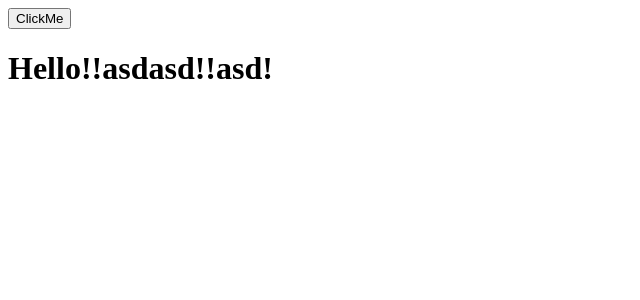
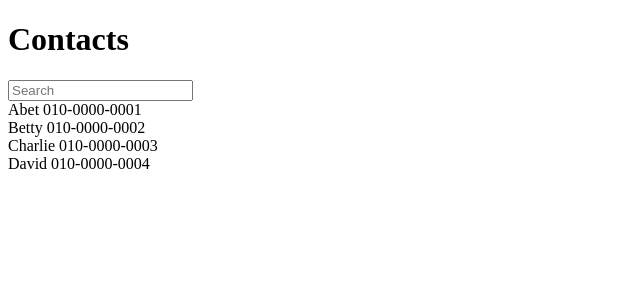
Before and after one commit to kokihoon/React_Contact, a React app: page / in a window 1280 px wide. Shown: the top 300 px of the page, without its empty margins (0-640 px from the left). Built offline with nearby package versions, Linux system fonts and the light colour scheme.

Commit message:
impli Contact input using sort, filter

```diff
--- a/src/components/App.js
+++ b/src/components/App.js
@@ -1,23 +1,10 @@
 import React from 'react';
+import Contact from './Contact';
 
 class App extends React.Component {
-    constructor(props) {
-        super(props);
-
-        this.state = {
-            name: ''
-        };
-    }
     render(){
-
         return (
-
-            <div>
-                <button onClick={() => { this.setState({
-                name : 'qqweqwe'
-            });}}>ClickMe</button>
-                <h1>Hello!!asdasd!!asd!{this.state.name}</h1>
-            </div>
+                <Contact/>
         );
     }
 }
--- /dev/null
+++ b/src/components/Contact.js
@@ -0,0 +1,61 @@
+import React from 'react';
+import ContactInfo from './ContactInfo';
+
+export default class Contact extends React.Component {
+
+    constructor(props) {
+        super(props);
+        this.state = {
+            keyword: '',
+            contactData: [{
+                name: 'Abet',
+                phone: '010-0000-0001'
+            }, {
+                name: 'Betty',
+                phone: '010-0000-0002'
+            }, {
+                name: 'Charlie',
+                phone: '010-0000-0003'
+            }, {
+                name: 'David',
+                phone: '010-0000-0004'
+            }]
+        };
+
+        this.handleChange = this.handleChange.bind(this);
+    }
+
+    handleChange(e) {
+        this.setState({
+            keyword : e.target.value
+        });
+    }
+
+    render() {
+        const mapToComponents = (data) => {
+            data.sort();
+            data = data.filter(
+                    (contact)=> {
+                        return contact.name.toLowerCase()
+                        .indexOf(this.state.keyword.toLowerCase()) > -1;
+                    }
+                );
+            return data.map((contact, i) => {
+                return (<ContactInfo contact={contact} key={i}/>);
+            });
+        };
+
+        return (
+            <div>
+                <h1>Contacts</h1>
+                <input
+                    name="keyword"
+                    placeholder="Search"
+                    value={this.props.value}
+                    onChange={this.handleChange}
+                />
+                <div>{mapToComponents(this.state.contactData)}</div>
+            </div>
+        );
+    }
+}
--- /dev/null
+++ b/src/components/ContactInfo.js
@@ -0,0 +1,9 @@
+import React from 'react';
+
+export default class ContactInfo extends React.Component {
+    render() {
+        return (
+            <div>{this.props.contact.name} {this.props.contact.phone}</div>
+        );
+    }
+}
```
